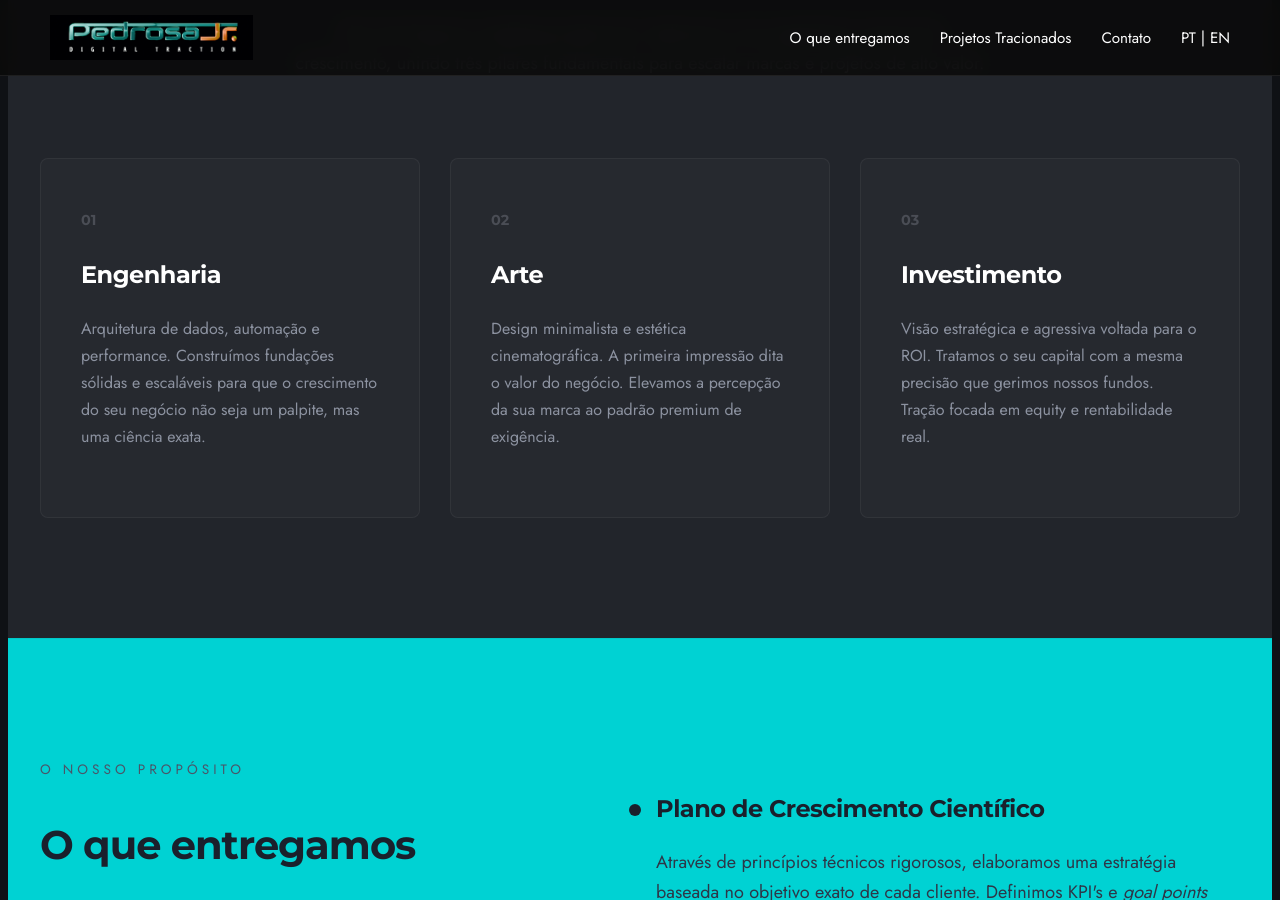
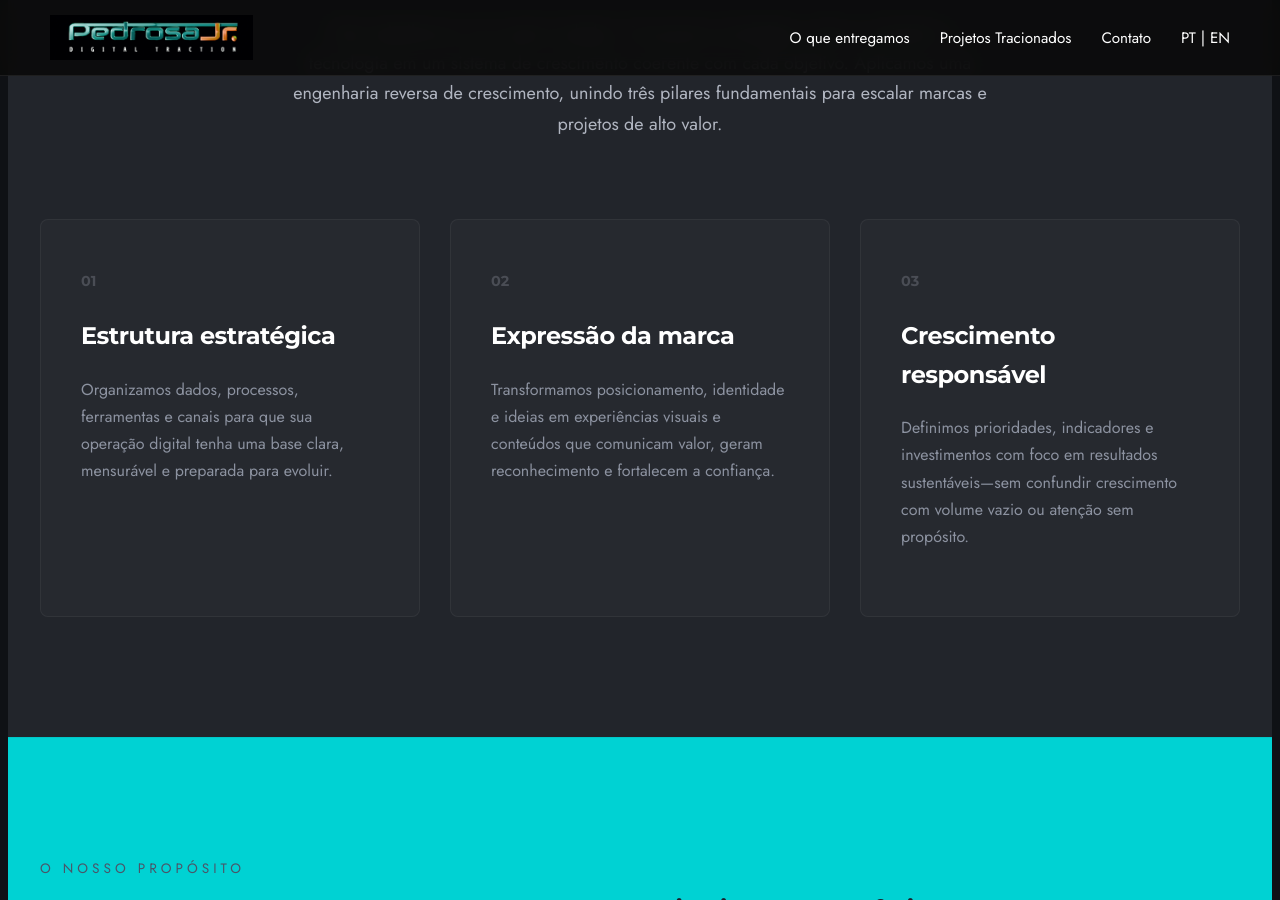
Before and after one commit to pedrosajrdigital/pedrosajr, a Jekyll site: the page built from index.html, in a window 1280 px wide and 900 px high, scrolled down 1150 px. Built offline with Jekyll 4.4.1, drawn with Linux system fonts in a browser that asks for light colours; some of the changed text lies outside the part shown.

Commit message:
Revise hero section and project descriptions in index.html

```diff
--- a/index.html
+++ b/index.html
@@ -7,13 +7,13 @@
 <!-- 1. SEÇÃO HERO -->
 <section class="hero">
     <div class="hero-content">
-        <span class="overline">TRAÇÃO DIGITAL</span>
-        <h1 class="main-title">A verdadeira<br>Engenharia de Tração Digital</h1>
-        <p class="subtitle">Mais de 30 anos de expertise corporativa com montadoras automotivas, indústrias e empresários, desenvolvendo a mais pura performance digital. Não fazemos marketing básico, aplicamos engenharia reversa para escalar o faturamento do seu negócio.</p>
+        <span class="overline">ENGENHARIA DE TRAÇÃO DIGITAL</span>
+        <h1 class="main-title">Aqui<br>Transformamos sua marca em crescimento sustentável.</h1>
+        <p class="subtitle">Há mais de 30 anos, ajudamos empresas, líderes e projetos de alto valor a organizar sua presença digital, comunicar melhor sua proposta e criar estruturas para crescer com clareza, confiança e performance sustentável.</p>
 
         <div class="cta-group">
-            <a href="projetos-tracionados.html" class="btn btn-primary">Projetos Tracionados</a>
-            <a href="#contato" class="btn btn-secondary">Tracione o seu também</a>
+            <a href="projetos-tracionados.html" class="btn btn-primary">Principais Projetos Tracionados</a>
+            <a href="#contato" class="btn btn-secondary">Agendar uma conversa estratégica</a>
         </div>
     </div>
 </section>
@@ -25,26 +25,26 @@
         <div class="section-header">
             <span class="overline">Nosso DNA</span>
             <h2 class="section-title">A Tríade da Tração</h2>
-            <p class="section-description">Nós não fazemos marketing tradicional. Aplicamos uma engenharia reversa de crescimento, unindo três pilares fundamentais para escalar marcas e projetos de alto valor.</p>
+            <p class="section-description">Não trabalhamos com ações isoladas. Conectamos estratégia, marca, conteúdo e tecnologia em um sistema de crescimento coerente com cada objetivo. Aplicamos uma engenharia reversa de crescimento, unindo três pilares fundamentais para escalar marcas e projetos de alto valor.</p>
         </div>
 
         <div class="pillars-grid">
             <div class="pillar-card">
                 <span class="pillar-number">01</span>
-                <h3 class="pillar-title">Engenharia</h3>
-                <p class="pillar-text">Arquitetura de dados, automação e performance. Construímos fundações sólidas e escaláveis para que o crescimento do seu negócio não seja um palpite, mas uma ciência exata.</p>
+                <h3 class="pillar-title">Estrutura estratégica</h3>
+                <p class="pillar-text">Organizamos dados, processos, ferramentas e canais para que sua operação digital tenha uma base clara, mensurável e preparada para evoluir.</p>
             </div>
 
             <div class="pillar-card">
                 <span class="pillar-number">02</span>
-                <h3 class="pillar-title">Arte</h3>
-                <p class="pillar-text">Design minimalista e estética cinematográfica. A primeira impressão dita o valor do negócio. Elevamos a percepção da sua marca ao padrão premium de exigência.</p>
+                <h3 class="pillar-title">Expressão da marca</h3>
+                <p class="pillar-text">Transformamos posicionamento, identidade e ideias em experiências visuais e conteúdos que comunicam valor, geram reconhecimento e fortalecem a confiança.</p>
             </div>
 
             <div class="pillar-card">
                 <span class="pillar-number">03</span>
-                <h3 class="pillar-title">Investimento</h3>
-                <p class="pillar-text">Visão estratégica e agressiva voltada para o ROI. Tratamos o seu capital com a mesma precisão que gerimos nossos fundos. Tração focada em equity e rentabilidade real.</p>
+                <h3 class="pillar-title">Crescimento responsável</h3>
+                <p class="pillar-text">Definimos prioridades, indicadores e investimentos com foco em resultados sustentáveis—sem confundir crescimento com volume vazio ou atenção sem propósito.</p>
             </div>
         </div>
 
@@ -60,25 +60,31 @@
                 <span class="overline">O Nosso Propósito</span>
                 <h2 class="section-title">O que entregamos</h2>
                 <p class="section-description">
-                    Nossa proposta é promover uma <strong>elevação contínua</strong>. Aumentamos a relevância da sua marca, escalamos o volume do seu público, qualificamos leads e otimizamos orçamentos. O resultado prático é um impacto direto, controlado e escalável no seu <strong>faturamento</strong>.
+                    Clareza e transparência na decisão.<strong>Crescimento sustentável.</strong>. Confiança nos dados. <strong>Direcionamento adequado</strong>.
                 </p>
             </div>
 
             <div class="methodology-content">
                 <div class="methodology-step">
-                    <h4 class="step-title">Plano de Crescimento Científico</h4>
-                    <p class="step-text">Através de princípios técnicos rigorosos, elaboramos uma estratégia baseada no objetivo exato de cada cliente. Definimos KPI's e <em>goal points</em> para um acompanhamento milimétrico, realizando as intervenções e correções de rota necessárias de modo pragmático.</p>
+                    <h4 class="step-title">Direcionamento efetivo</h4>
+                    <p class="step-text">Analisamos o momento atual da empresa, sua posição no mercado, seus canais digitais e seus principais desafios. A partir disso, definimos prioridades, objetivos e indicadores para <em>orientar</em> as próximas decisões.</p>
                 </div>
 
                 <div class="methodology-step">
-                    <h4 class="step-title">Inteligência e Gestão Avançada</h4>
-                    <p class="step-text">A capacidade criativa e analítica apoiada pela velocidade da máquina. Utilizamos ferramentas avançadas de Inteligência Artificial e sistemas robustos de administração de projetos para garantir que absolutamente nenhum detalhe passe despercebido.</p>
+                    <h4 class="step-title">Presença digital integrada</h4>
+                    <p class="step-text">Estruturamos website, conteúdo, redes sociais, campanhas e ferramentas digitais para que todos os pontos de contato comuniquem a mesma proposta de seu valor.</p>
                 </div>
 
                 <div class="methodology-step">
-                    <h4 class="step-title">Cultura de Agile Teamwork</h4>
-                    <p class="step-text">Operamos como uma engrenagem de alta performance. Cada membro do time possui uma função cirúrgica e vital, operando na filosofia <em>Agile</em>, onde o sucesso definitivo do projeto depende do comprometimento inegociável de todo o ecossistema.</p>
+                    <h4 class="step-title">Conteúdo e direção criativa</h4>
+                    <p class="step-text">Orientamos equipes, criadores e parceiros na produção de conteúdos consistentes, relevantes e alinhados à <em>identidade da marca</em>.</p>
                 </div>
+
+                 <div class="methodology-step">
+                    <h4 class="step-title">Administração responsável</h4>
+                    <p class="step-text">Acompanhamos a execução, medimos o que importa e fazemos ajustes de rota com disciplina, transparência e visão de longo prazo.</p>
+                </div>
+
             </div>
         </div>
     </div>
@@ -89,39 +95,39 @@
     <div class="container">
 
         <div class="section-header">
-            <span class="overline">Nosso Portfólio</span>
-            <h2 class="section-title">Resultados Inquestionáveis</h2>
-            <p class="section-description">A metodologia de tração aplicada e validada na linha de frente das maiores indústrias e marcas do mundo.</p>
+            <span class="overline">Portfólio em prática</span>
+            <h2 class="section-title">Experiência aplicada em contextos complexos</h2>
+            <p class="section-description">Nossa experiência reúne projetos de desenvolvimento de negócios, engenharia, marketing, processos, posicionamento e gestão em ambientes corporativos de diversos níveis e tamanhos.</p>
         </div>
 
         <div class="projects-grid">
 
             <!-- Destaque 1: Mercedes -->
             <div class="project-card">
-                <div class="project-image" style="background-image: url('office_escuro.png');"></div>
+                <div class="project-image" style="background-image: url('/images/mb-case.png');"></div>
                 <div class="project-info">
                     <h3 class="project-title">Mercedes-Benz</h3>
-                    <p class="project-text">Intervenção diplomática e estruturação do departamento de Business Development, revertendo um cenário de quebra de contrato e alavancando o Market Share em 50%.</p>
+                    <p class="project-text">Estruturação de uma intervenção diplomática e reorganização da área de desenvolvimento de negócios, contribuindo para a recuperação da relação comercial e para um crescimento de 50% no market share.</p>
                     <a href="projetos-tracionados.html" class="btn btn-secondary project-btn">Ver o case completo</a>
                 </div>
             </div>
 
             <!-- Destaque 2: Ford -->
             <div class="project-card">
-                <div class="project-image" style="background-image: url('back2.jpeg');"></div>
+                <div class="project-image" style="background-image: url('/images/ford-case.png');"></div>
                 <div class="project-info">
-                    <h3 class="project-title">Ford (Campanha Fiesta)</h3>
-                    <p class="project-text">Engenharia de crise perante recall milionário. Identificação de falha sistêmica e desenvolvimento ágil de solução técnica (inserto de reforço), salvando a linha produtiva.</p>
+                    <h3 class="project-title">Ford — Projeto Fiesta</h3>
+                    <p class="project-text">Identificação de uma falha sistêmica durante um cenário de recall e desenvolvimento ágil de uma solução técnica para preservar a continuidade da linha produtiva.</p>
                     <a href="projetos-tracionados.html" class="btn btn-secondary project-btn">Ver o case completo</a>
                 </div>
             </div>
 
             <!-- Destaque 3: Mahle -->
             <div class="project-card">
-                <div class="project-image" style="background-image: url('orthographic.png');"></div>
+                <div class="project-image" style="background-image: url('/images/mahle-case.png');"></div>
                 <div class="project-info">
                     <h3 class="project-title">Mahle Group</h3>
-                    <p class="project-text">Liderança na planta mais crítica da corporação. Revisão profunda de processos, ociosidade e Pricing, gerando aumento imediato de mais de 30% na lucratividade líquida.</p>
+                    <p class="project-text">Revisão de processos, ociosidade e política de preços em uma unidade crítica, contribuindo para um aumento superior a 30% na lucratividade líquida.</p>
                     <a href="projetos-tracionados.html" class="btn btn-secondary project-btn">Ver o case completo</a>
                 </div>
             </div>
@@ -138,8 +144,9 @@
 <!-- FAIXA DE AÇÃO (CTA FINAL) -->
 <section class="action-banner">
     <div class="container">
-        <h2>Pare de patinar nos seus negócios.</h2>
-        <p>Dê a tração definitiva que a sua marca precisa. Realizamos uma avaliação técnica do seu momento atual e desenhamos uma proposta de tracionamento inteiramente grátis.</p>
-        <a href="contato.html" class="btn btn-primary">Falar com um Consultor</a>
+        <h2>Seu próximo estágio de crescimento começa com uma avaliação crítica e construtiva</h2>
+        <p>Conte-nos onde sua empresa está, quais desafios enfrenta e onde deseja chegar. Faremos uma avaliação inicial para identificar as oportunidades mais relevantes e os próximos passos possíveis.</p>
+        <a href="contato.html" class="btn btn-primary">Agendar uma conversa estratégica</a>
+        <p>Primeira conversa sem compromisso. A avaliação inicial não garante contratação nem implica obrigação de continuidade.</p>
     </div>
 </section>
```
